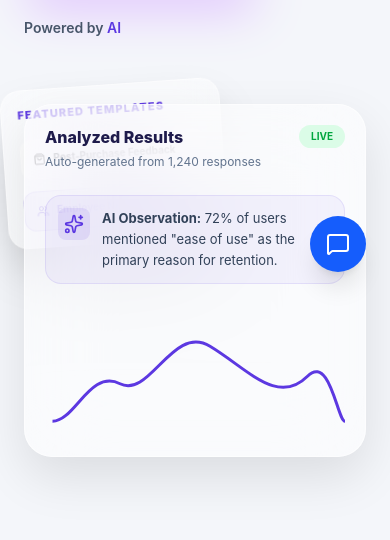
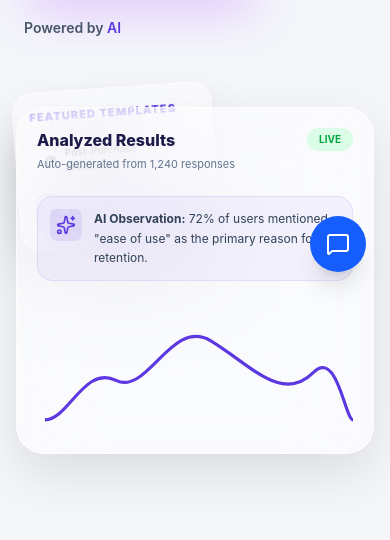
Before and after one commit to SMTIAP/smtiap-web, a React (Vite) app: page / in a window 390 px wide. Shown: the part 548-1088 px from the top of the page. Built offline with nearby package versions, Linux system fonts and the light colour scheme; no server answers.

Commit message:
fix pages not loading in mobile view

```diff
--- a/index.html
+++ b/index.html
@@ -4,7 +4,7 @@
 <head>
   <meta charset="UTF-8" />
   <link rel="icon" type="image/svg+xml" href="/tab-icon.svg" />
-  <script type="text/javascript" src="https://www.payhere.lk/lib/payhere.js"></script>
+  <script type="text/javascript" src="https://www.payhere.lk/lib/payhere.js" defer></script>
   <meta name="viewport" content="width=device-width, initial-scale=1.0" />
   <title>smtiap-web</title>
 </head>
--- a/src/pages/LandingPage.tsx
+++ b/src/pages/LandingPage.tsx
@@ -82,14 +82,14 @@ export default function LandingPage() {
           </motion.div>
 
           {/* Right Visual Dashboard Stack */}
-          <div className="relative min-h-[420px] sm:min-h-[500px] flex items-center justify-center px-2 sm:px-0">
-            <div className="relative w-full h-full max-w-[500px]">
+          <div className="relative min-h-[420px] sm:min-h-[500px] flex items-center justify-center">
+            <div className="relative w-full max-w-[500px]">
               {/* Template Card */}
               <motion.div
                 initial={{ opacity: 0, y: 20, rotate: -10 }}
                 animate={{ opacity: 1, y: 0, rotate: -4 }}
                 transition={{ duration: 0.8, delay: 0.2 }}
-                className="absolute top-[-20px] left-[-20px] sm:left-[-40px] w-[220px] sm:w-[260px] p-4 sm:p-5 rounded-[20px] sm:rounded-[24px] z-10 bg-white/45 dark:bg-slate-800/60 backdrop-blur-xl border border-white/50 dark:border-slate-700/50 shadow-2xl"
+                className="absolute top-[-20px] left-0 sm:left-[-40px] w-[200px] sm:w-[260px] p-4 sm:p-5 rounded-[20px] sm:rounded-[24px] z-10 bg-white/45 dark:bg-slate-800/60 backdrop-blur-xl border border-white/50 dark:border-slate-700/50 shadow-2xl"
               >
                 <div className="text-[11px] font-[800] text-[#5C38E1] dark:text-purple-400 uppercase mb-4 tracking-widest">
                   Featured Templates
@@ -117,12 +117,12 @@ export default function LandingPage() {
                 transition={{ duration: 0.8 }}
                 className="relative w-full p-5 sm:p-8 rounded-[28px] sm:rounded-[40px] shadow-[0_20px_50px_rgba(0,0,0,0.1)] z-20 bg-white/50 dark:bg-slate-800/70 backdrop-blur-2xl border border-white/60 dark:border-slate-700/60 overflow-hidden"
               >
-                <div className="flex justify-between items-start mb-6 sm:mb-8">
+                <div className="flex justify-between items-start mb-6 sm:mb-8 gap-2">
                   <div className="space-y-1">
                     <h3 className="font-[800] text-[#1e1b4b] dark:text-slate-100 text-[16px] sm:text-[18px]">
                       Analyzed Results
                     </h3>
-                    <p className="text-[12px] text-slate-500 dark:text-slate-400">
+                    <p className="text-[11px] sm:text-[12px] text-slate-500 dark:text-slate-400">
                       Auto-generated from 1,240 responses
                     </p>
                   </div>
@@ -141,7 +141,7 @@ export default function LandingPage() {
                   <div className="w-8 h-8 rounded-lg bg-[#5C38E1]/10 dark:bg-purple-500/20 flex items-center justify-center shrink-0">
                     <Sparkles className="w-5 h-5 text-[#5C38E1] dark:text-purple-400" />
                   </div>
-                  <p className="text-[13px] leading-relaxed text-slate-700 dark:text-slate-300">
+                  <p className="text-[12px] sm:text-[13px] leading-relaxed text-slate-700 dark:text-slate-300">
                     <span className="font-bold">AI Observation:</span> 72% of
                     users mentioned "ease of use" as the primary reason for
                     retention.
```
